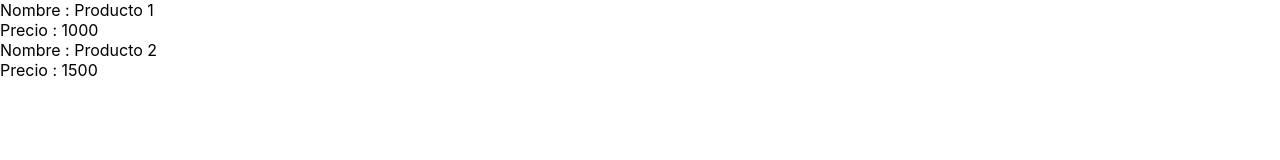
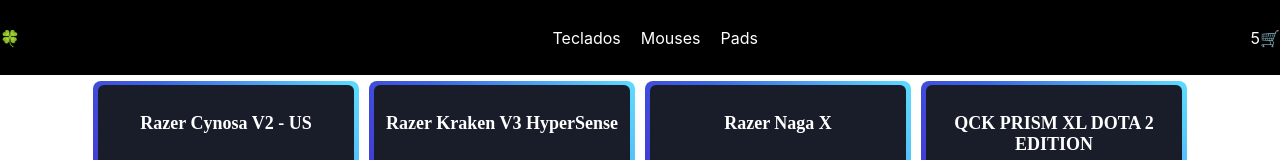
Before and after one commit to SmaelNicolas/comision_60730, a React (Create React App) app: page / in a window 1280 px wide. Shown: the top 160 px of the page. Built offline with nearby package versions, Linux system fonts and the light colour scheme.

Commit message:
proyect app

```diff
--- a/src/index.js
+++ b/src/index.js
@@ -7,8 +7,8 @@
 const root = ReactDOM.createRoot(document.getElementById("root"));
 root.render(
 	//APP CON EJEMPLOS VISTOS EN CLASE
-	<AppDeEjemplosClase />
+	// <AppDeEjemplosClase />
 
 	//APP DEL PROYECTO FINAL
-	// <App />
+	<App />
 );
```
